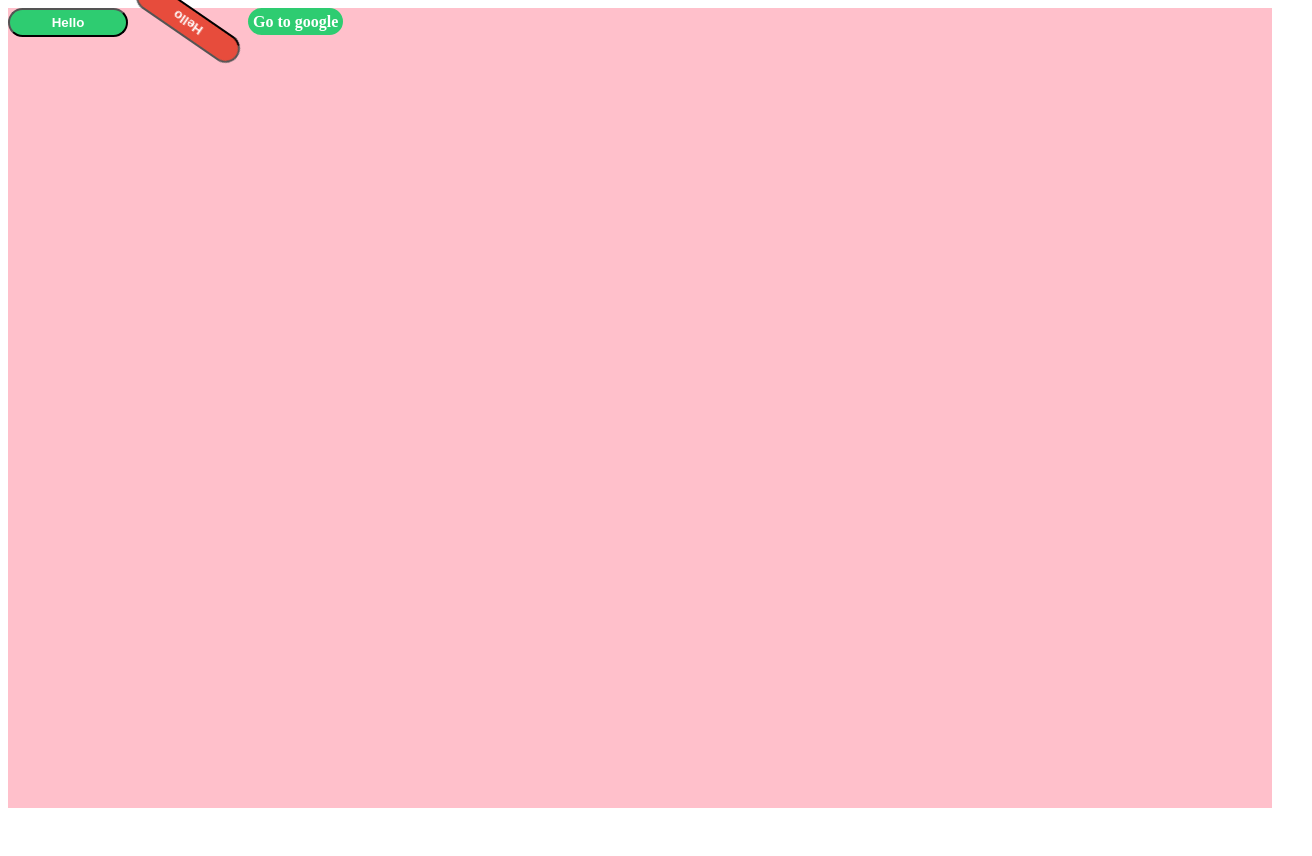
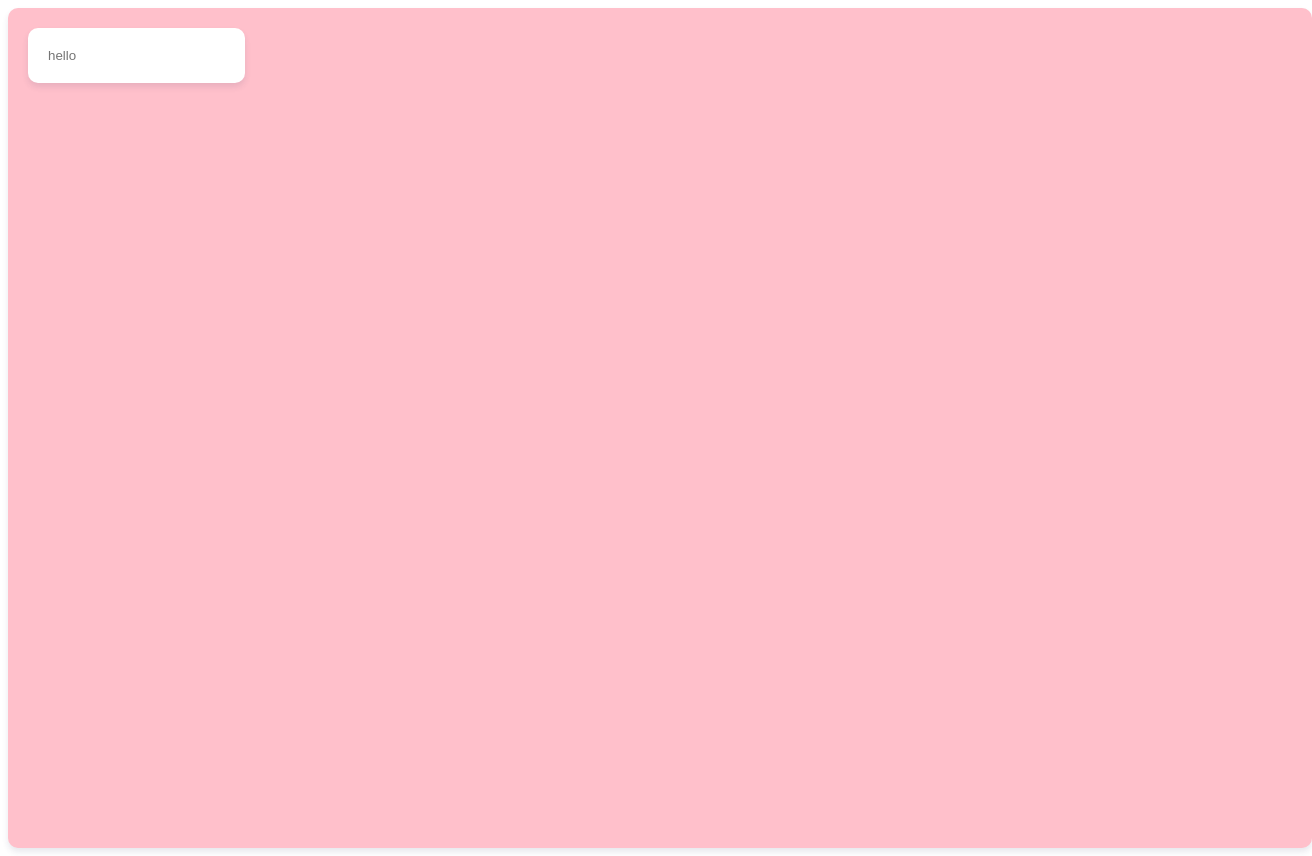
Before and after one commit to min2oyo/nomad-style-components, a React (Create React App) app: page / in a window 1280 px wide. Shown: the whole page, 1312 px wide, since content can reach past the window. Before the commit the page ends 816 px from the top, so only its background shows below. Built offline with nearby package versions, Linux system fonts and the light colour scheme.

Commit message:
05_Extra Attributes and Mixins

```diff
--- a/src/App.js
+++ b/src/App.js
@@ -1,4 +1,4 @@
-import styled, { createGlobalStyle, css, keyframes } from "styled-components";
+import styled, { createGlobalStyle, css } from "styled-components";
 
 const GlobalStyle = createGlobalStyle`
   body {
@@ -7,56 +7,38 @@
   }
 `
 
+const awesomeCard = css`
+  box-shadow: 0 4px 6px rgba(50, 50, 93, 0.11), 0 1px 3px rgba(0, 0, 0, 0.00);
+  background-color: white;
+  border-radius: 10px;
+  padding: 20px;
+`
+
+const Container = styled.div`
+  height: 100vh;
+  width: 100%;
+  ${awesomeCard};
+  background-color: pink;
+`
+
+const Input = styled.input.attrs({
+  required: true
+})`
+  border: none;
+  border-radius: 5px;
+  ${awesomeCard};
+`
+
+
 function App() {
   return (
     <>
       <Container>
-        <Button>Hello</Button>
-        <Button danger rotationTime={5}>Hello</Button>
-        <Anchor href="http://google.com">Go to google</Anchor>
-        <GlobalStyle />
+        <Input placeholder="hello" />
       </Container>
+      <GlobalStyle />
     </>
   );
 }
 
-const Container = styled.div`
-  height: 100vh;
-  width: 100%;
-  background-color: pink;
-`
-
-const Button = styled.button`
-  border-radius: 50px;
-  padding: 5px;
-  min-width: 120px;
-  color: white;
-  font-weight: 600;
-  -webkit-appearance: none;
-  cursor: pointer;
-  &:active,
-  &:focus {
-    outline: none;
-  }
-  background-color: ${props => (props.danger ? "#e74c3c" : "#2ecc71")};
-  ${props => {
-    if (props.danger) {
-      return css`animation: ${rotation} ${props.rotationTime}s linear infinite`;
-    }
-  }}
-`
-
-const Anchor = styled(Button.withComponent("a"))`
-  text-decoration: none;
-`
-
-const rotation = keyframes`
-  from {
-    transform: ratate(0deg);
-  }
-  to {
-    transform: rotate(360deg);
-  }
-`
-
 export default App;
```
